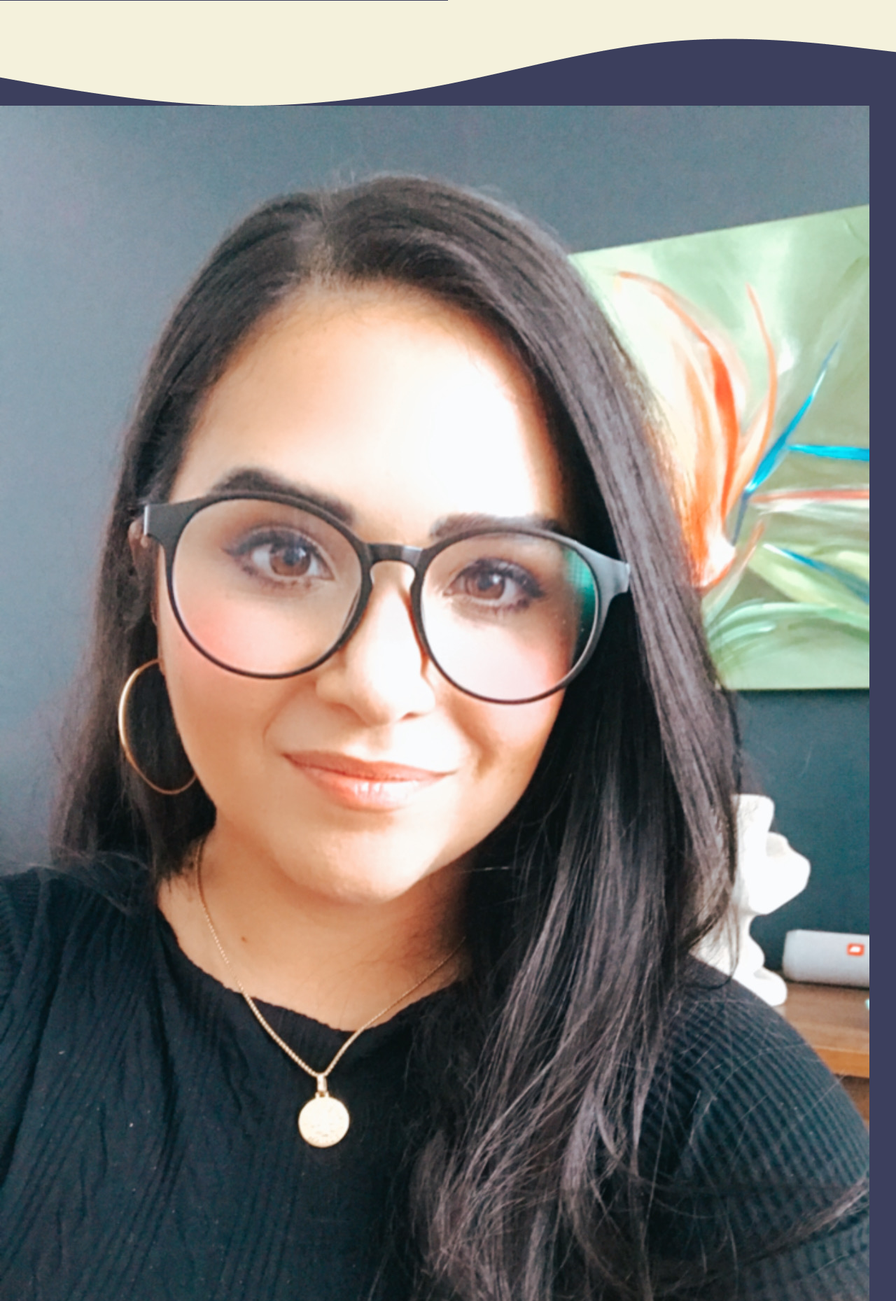
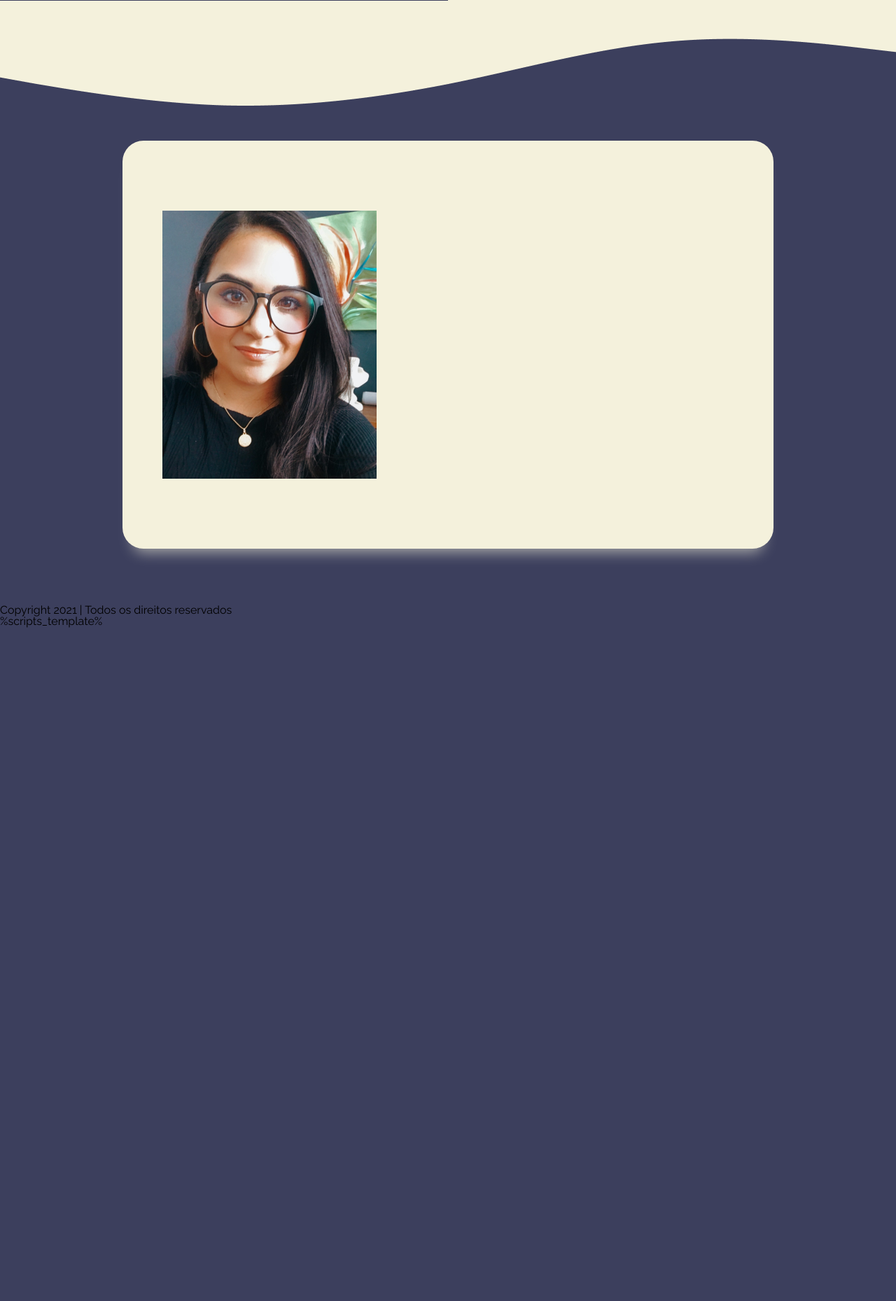
Before and after one commit to Startap/newtimes-bruna-alam, a PHP site: template views/website/homepage.php in a window 1280 px wide. Shown: the part 1499-3358 px from the top of the page at 70% size. After the commit the page ends 2396 px from the top, so only its background shows below. Run offline with PHP 8.4, Linux system fonts and the light colour scheme; the template is opened without the code that fills it, so the values that code supplies are empty; some web fonts are replaced.

Commit message:
🚧 Include new about section

```diff
--- a/assets/app.css
+++ b/assets/app.css
@@ -239,3 +239,61 @@ strong {
     width: 100%;
     display: block;
 }
+
+#section__about_instructor {
+    display: flex;
+    width: 100%;
+    position: relative;
+
+    justify-content: center;
+    align-items: center;
+
+    padding-bottom: 80px;
+}
+
+#section__about_instructor .about__container {
+    display: flex;
+    flex-direction: row;
+    flex-wrap: wrap;
+    width: 80%;
+    max-width: 850px;
+    margin-top: 50px;
+    background: var(--color-beige);
+    border-radius: 30px;
+    box-shadow: 0px 20px 20px -15px rgba(244, 241, 220, 0.6);
+    padding: 100px 40px;
+}
+
+#section__about_instructor .img_container {
+    flex-basis: 40%;
+    margin-right: 25px;
+}
+
+#section__about_instructor .img_container img {
+    width: 90%;
+    margin: auto;
+    display: block;
+    position: relative;
+    z-index: 3;
+}
+
+#section__about_instructor .text_container {
+    display: flex;
+    flex-direction: column;
+    justify-content: center;
+    flex-basis: 55%;
+}
+
+#section__about_instructor .text_container h3 {
+    font-size: 1.5em;
+    font-weight: bold;
+    color: var(--color-sinopia);
+    line-height: 85%;
+    margin-bottom: 20px;
+}
+
+#section__about_instructor .paragraph_container > p {
+    margin-bottom: 10px;
+    font-size: 0.9em;
+    line-height: 1.1em;
+}
```
Also changed, not shown: views/website/homepage.php (+0 -10 lines), assets/images/bruna_photos/profile_picture.jpg.
